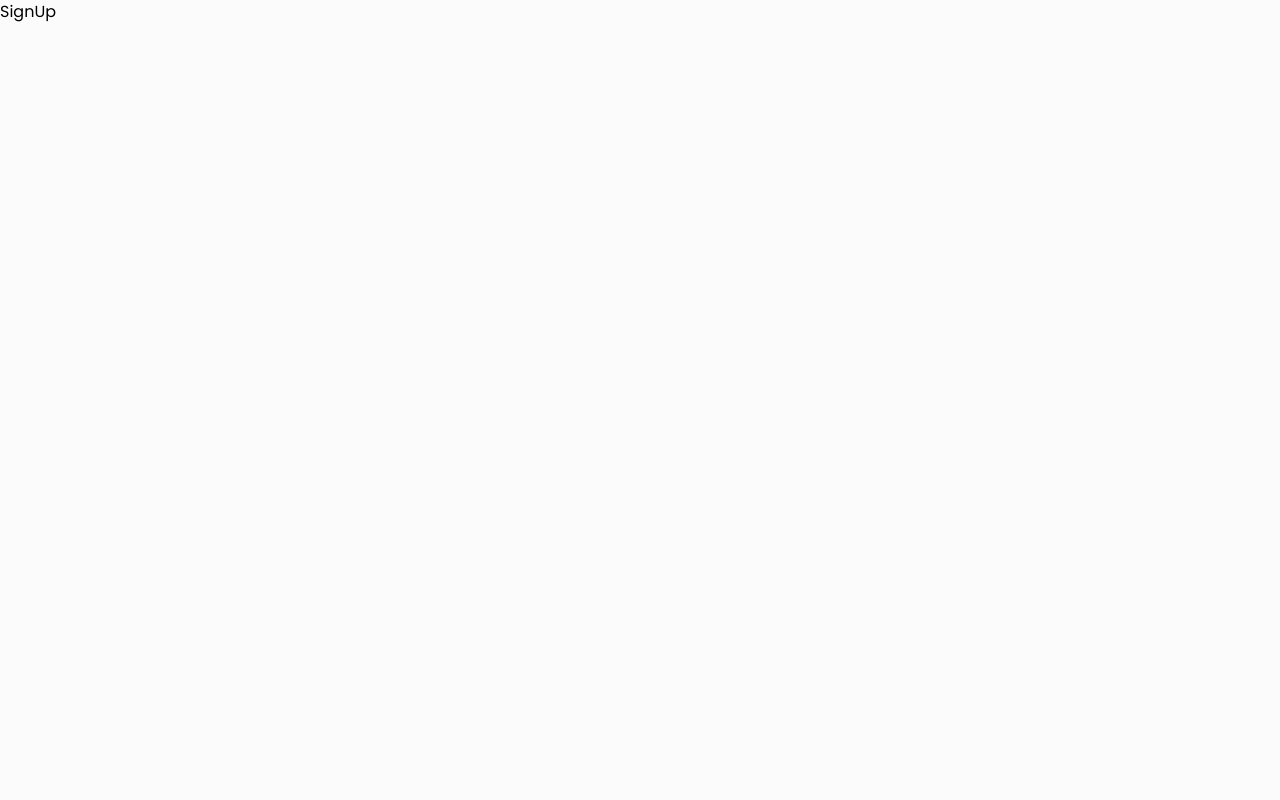
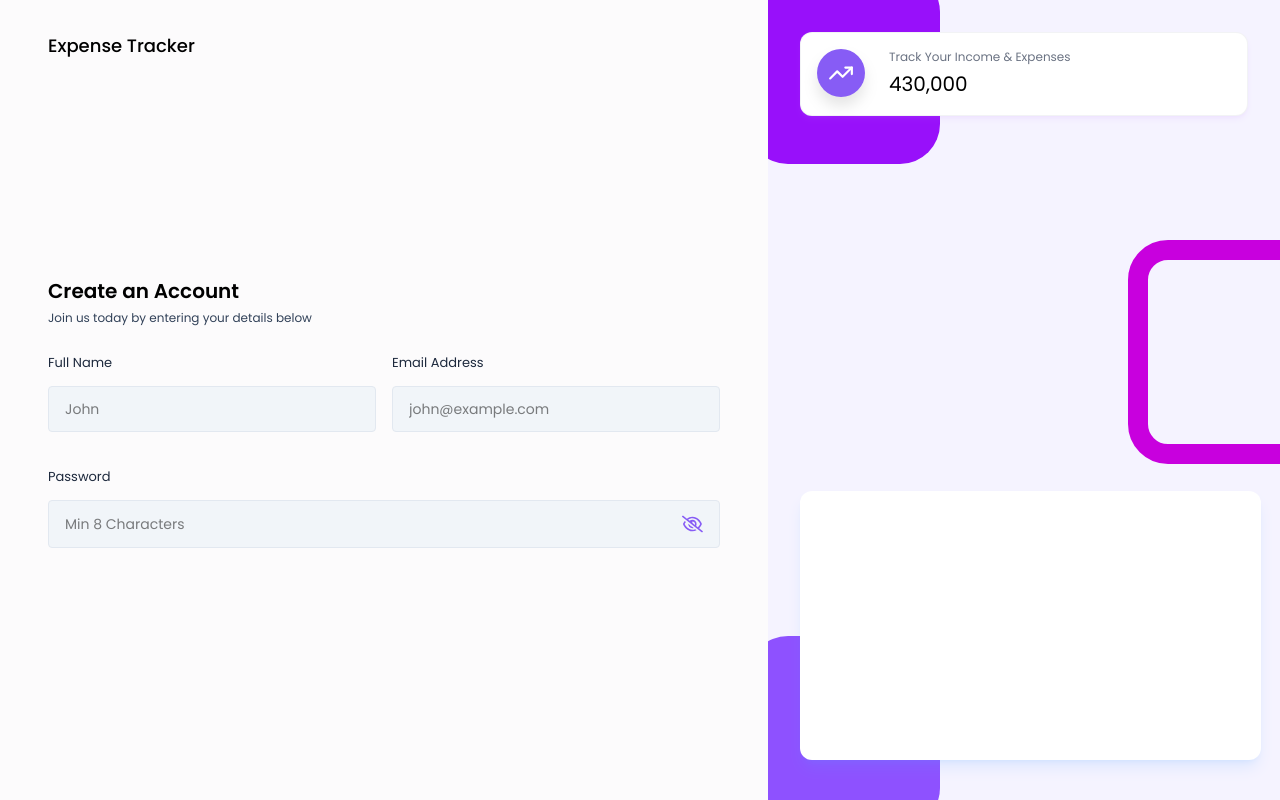
Before and after one commit to LevyAlves1532/expense-tracker, a React (Vite) app: page /sign-up in a window 1280 px wide. Built offline with nearby package versions, Linux system fonts and the light colour scheme.

Commit message:
Building the Sign-Up Form UI

```diff
--- a/src/pages/Auth/SignUp.tsx
+++ b/src/pages/Auth/SignUp.tsx
@@ -1,6 +1,61 @@
+import { FormEvent, useState } from "react";
+import { useNavigate, Link } from "react-router-dom";
+
+import Input from "../../components/Inputs/Input";
+import AuthLayout from "../../components/layouts/AuthLayout";
+import { validateEmail } from "../../utils/helper";
+
 const SignUp = () => {
+  const navigate = useNavigate();
+
+  const [ profilePic, setProfilePic ] = useState(null);
+  const [ fullName, setFullName ] = useState('');
+  const [ email, setEmail ] = useState('');
+  const [ password, setPassword ] = useState('');
+  const [ error, setError ] = useState(null);
+
+  // Handle Sign Up Form Submit
+  const handleSignUp = async (e: FormEvent<HTMLFormElement>) => {}
+
   return (
-    <div>SignUp</div>
+    <AuthLayout>
+      <div className="lg:w-[100%] h-auto md:h-full mt-10 md:mt-0 flex flex-col justify-center">
+        <h3 className="text-xl font-semibold text-black">Create an Account</h3>
+        <p className="text-xs text-slate-700 mt-[5px] mb-6">
+          Join us today by entering your details below
+        </p>
+
+        <form onSubmit={handleSignUp}>
+          <div className="grid grid-cols-1 md:grid-cols-2 gap-4">
+            <Input
+              value={fullName}
+              onChange={({ target }) => setFullName(target.value)}
+              label="Full Name"
+              placeholder="John"
+              type="text"
+            />
+
+            <Input
+              value={email}
+              onChange={({ target }) => setEmail(target.value)}
+              label="Email Address"
+              placeholder="john@example.com"
+              type="text"
+            />
+
+            <div className="col-span-2">
+              <Input
+                value={password}
+                onChange={({ target }) => setPassword(target.value)}
+                label="Password"
+                placeholder="Min 8 Characters"
+                type="password"
+              />
+            </div>
+          </div>
+        </form>
+      </div>
+    </AuthLayout>
   )
 }
 
```
